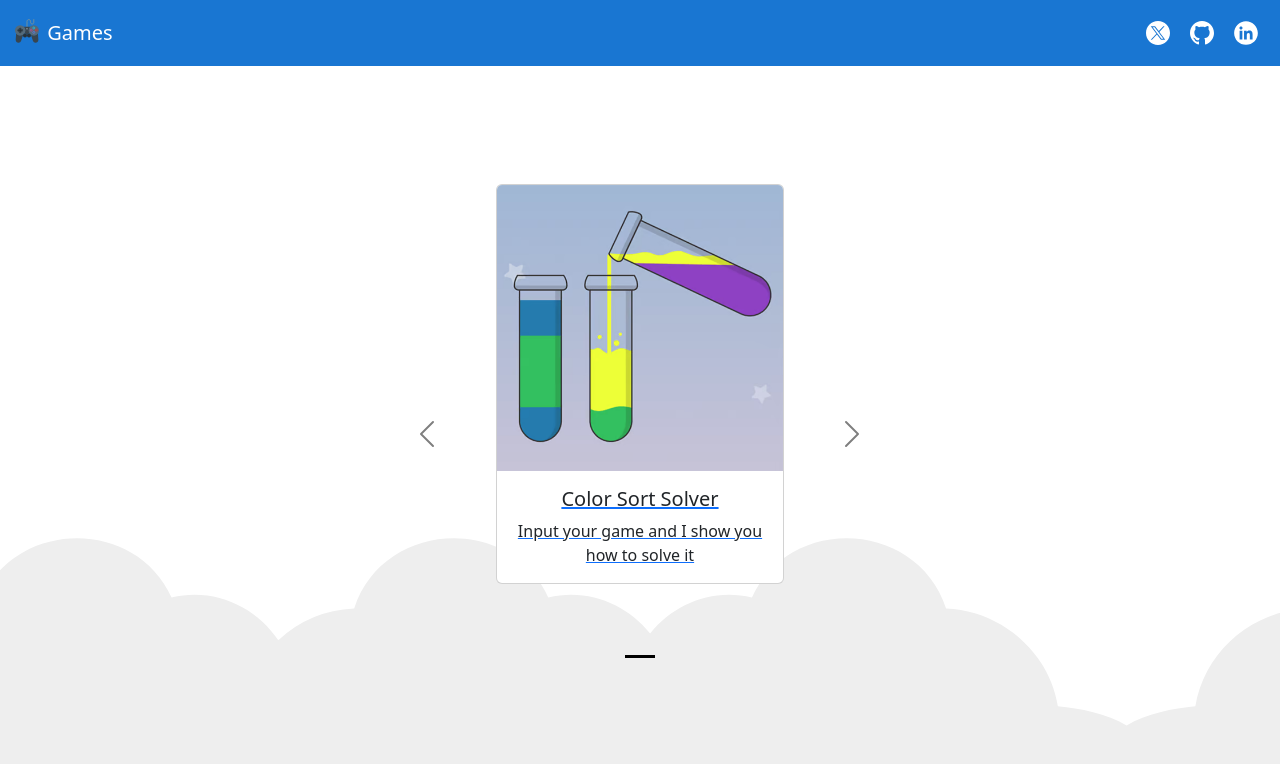
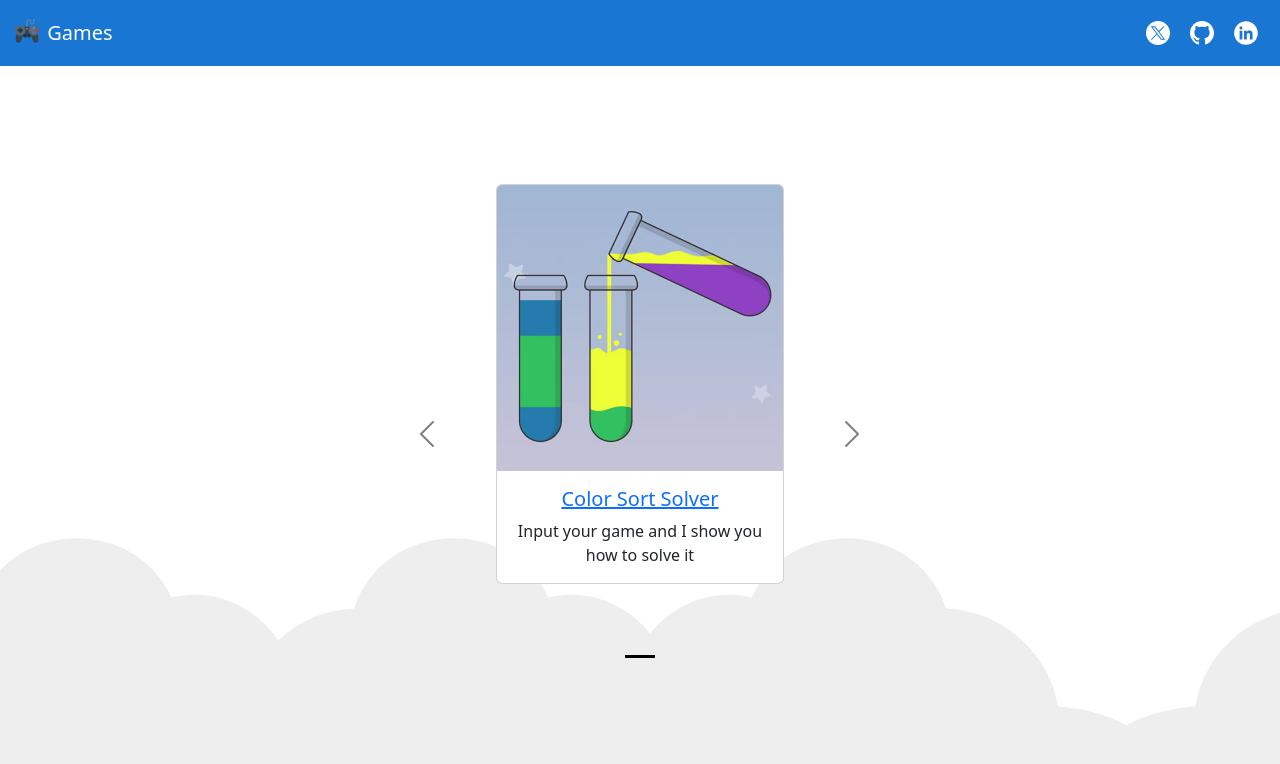
Before and after one commit to elsekily/Games, an Angular app: page / in a window 1280 px wide. Shown: the top 764 px of the page. Built offline with nearby package versions, Linux system fonts and the light colour scheme.

Commit message:
fix link image

```diff
--- a/src/app/components/home-card/home-card.component.html
+++ b/src/app/components/home-card/home-card.component.html
@@ -1,9 +1,11 @@
-<a [routerLink]="product.link">
-    <div class="card">
-        <img class="card-img-top" [src]="product.imageUrl" alt="Product Image">
-        <div class="card-body">
-            <h5 class="card-title">{{ product.name }}</h5>
-            <p class="card-text">{{ product.description }}</p>
-        </div>
+<div class="card">
+    <a [routerLink]="product.link">
+    <img class="card-img-top link"  [src]="product.imageUrl" alt="Product Image">
+    </a>
+    <div class="card-body">
+        <a [routerLink]="product.link">
+            <h5 class="card-title" [routerLink]="product.link">{{ product.name }}</h5>
+        </a>
+        <p class="card-text">{{ product.description }}</p>
     </div>
-</a>
+</div>
```
